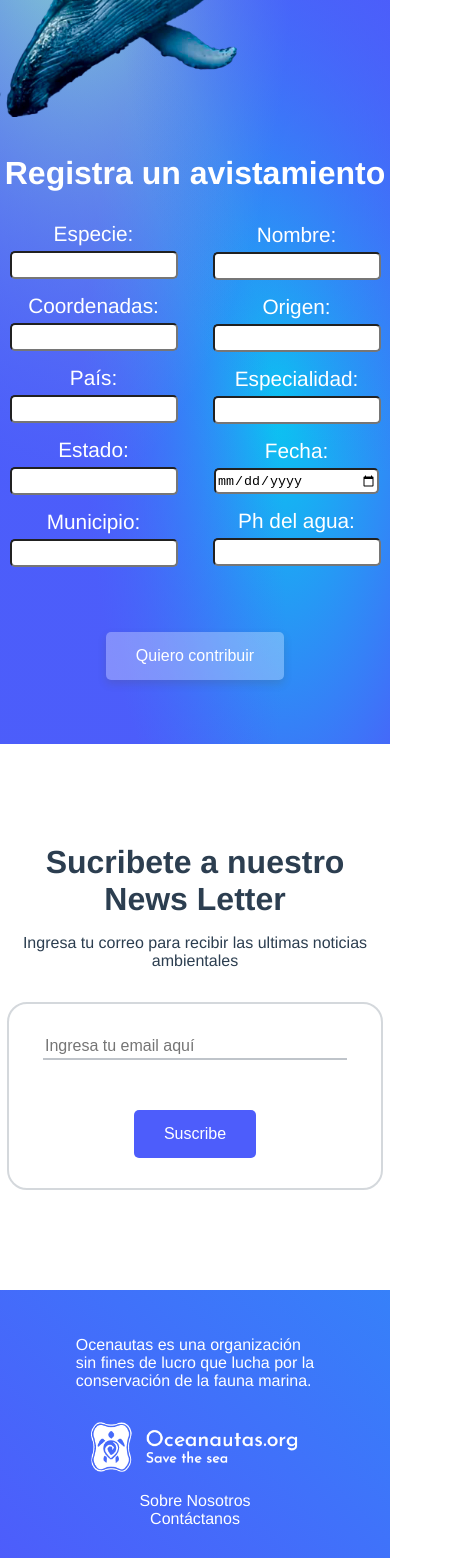
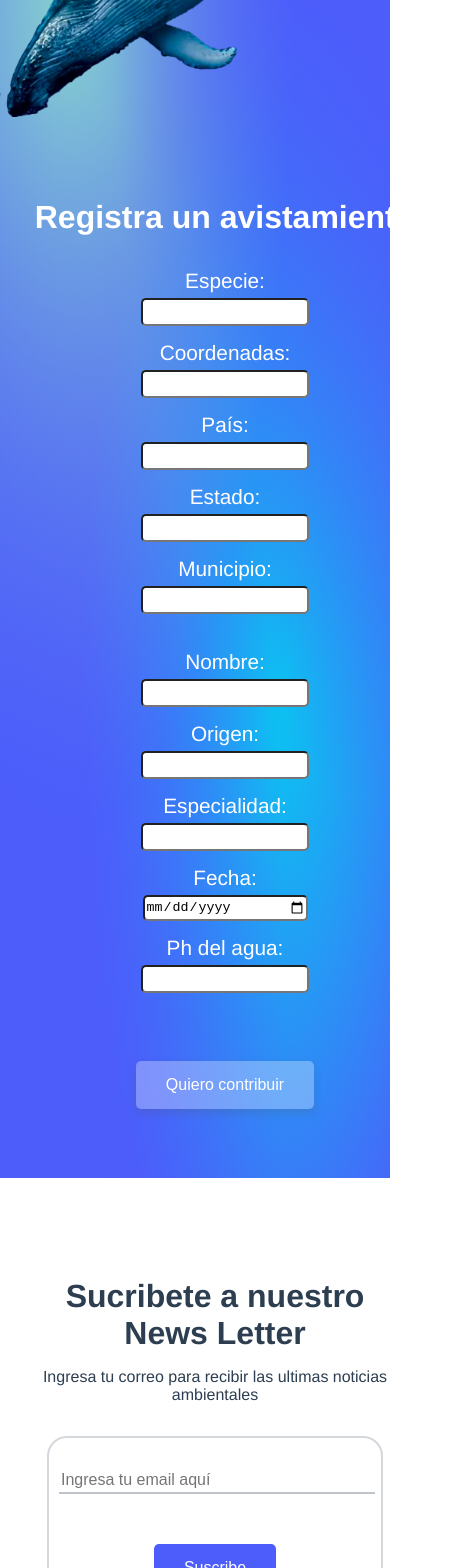
Before and after one commit to JosafatJimenezB/Hackaton-HacktheOcean-Frontend, a Vue app: page /#/ in a window 390 px wide. Shown: the part 2120-3688 px from the top of the page, 450 px wide, since content can reach past the window. Built offline with nearby package versions, Linux system fonts and the light colour scheme.

Commit message:
add: ajustando responsive faltante

```diff
--- a/src/components/contactoSeccion.vue
+++ b/src/components/contactoSeccion.vue
@@ -138,7 +138,7 @@
 
         .container{
             width: 100%;
-            padding: 100px 0;
+            padding: 100px 20px;
         }
 
         .container h2{
@@ -153,11 +153,11 @@
         .form{
             width: 80%;
             margin: 0 auto;
+            padding: 30px 10px;
         }
 
-
         .form form input{
-            width: 1005;
+            width: 100%;
             height: 22px;
             margin: 0;
             font-size: 1rem;
--- a/src/components/formularioSeccion.vue
+++ b/src/components/formularioSeccion.vue
@@ -230,6 +230,15 @@
             width: 100%;
         }
 
+        .form-section_right{
+            padding: 30px;
+        }
+
+        .form-section_right form {
+            grid-template-columns: 1fr;
+            gap: 1rem;
+        }
+
         .form-section_right h3 {
             font-size: 2rem;
             font-weight: 700;
```
